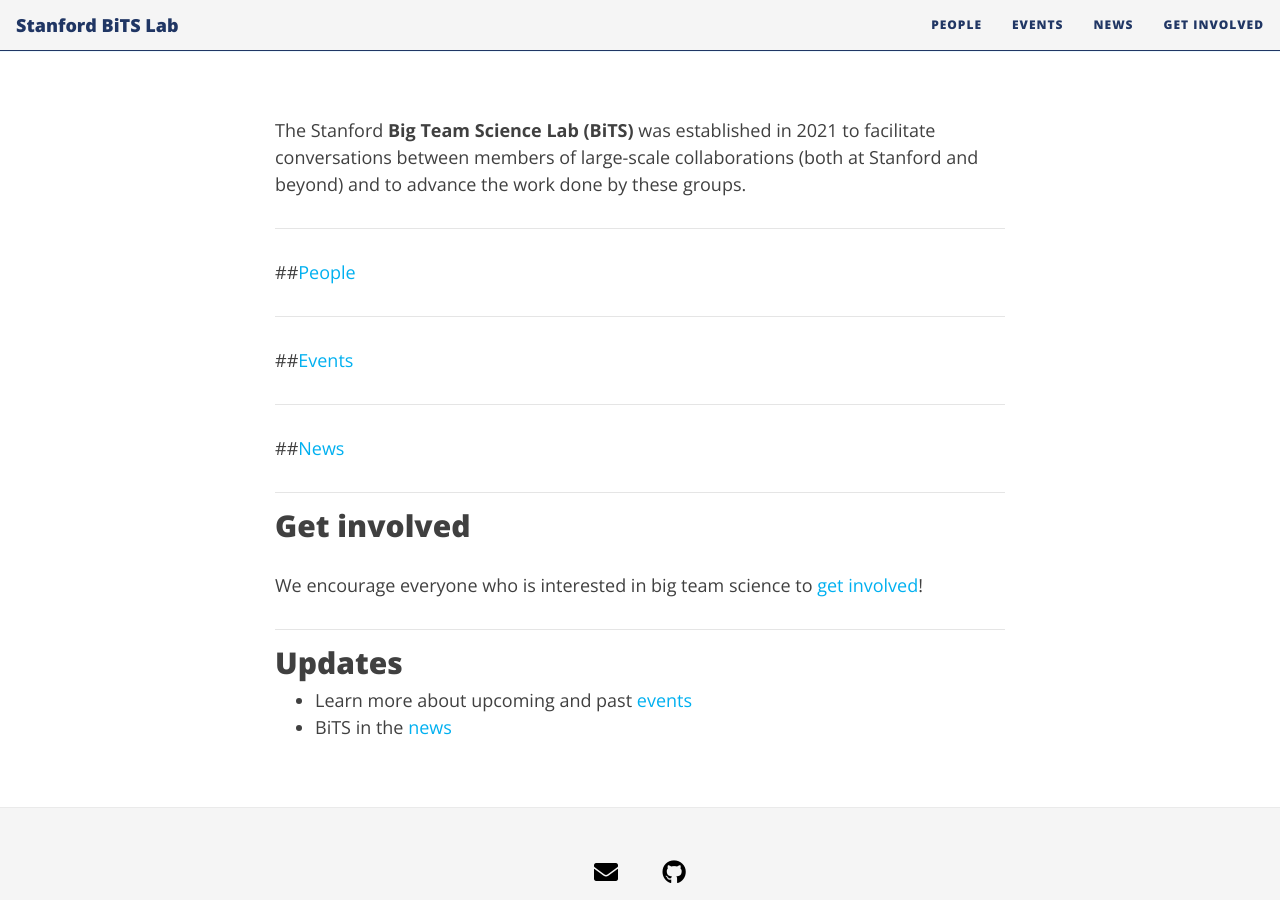
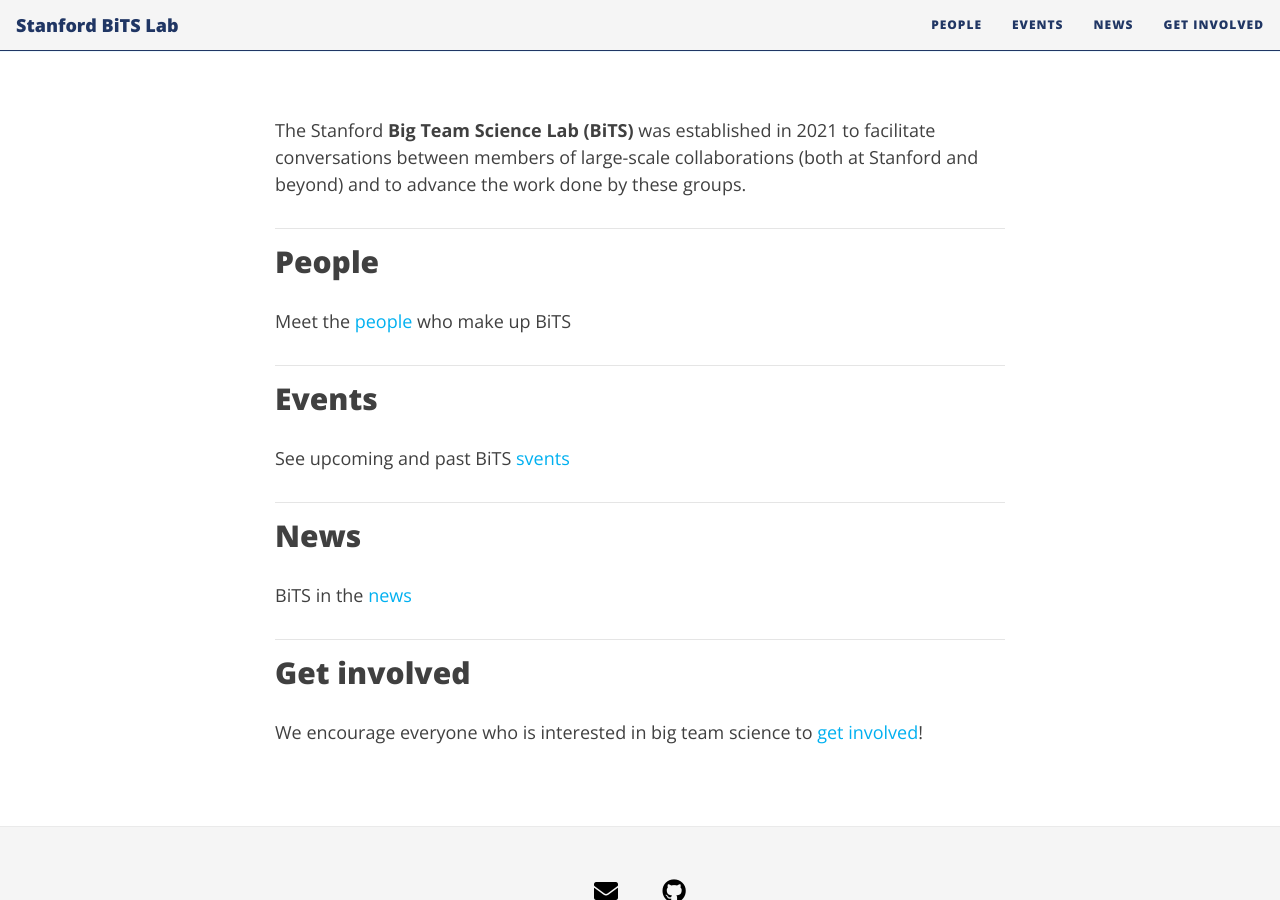
Before and after one commit to heidibaum/bigteamsciencelab.github.io, a Jekyll site: the page built from index.md, in a window 1280 px wide and 900 px high, scrolled down 435 px. Built offline with Jekyll 4.4.1, drawn with Linux system fonts in a browser that asks for light colours; nearby versions of some CDN libraries.

Commit message:
Update index.md

```diff
--- a/index.md
+++ b/index.md
@@ -16,22 +16,17 @@
 
 ***
 
-##[People]({{site.baseurl}}/people/)
+## People
+Meet the [people]({{site.baseurl}}/people/) who make up BiTS
 
 ***
-
-##[Events]({{site.baseurl}}/events/)
+## Events
+See upcoming and past BiTS [svents]({{site.baseurl}}/events/)
 
 ***
-
-##[News]({{site.baseurl}}/news/)
+## News
+BiTS in the [news]({{site.baseurl}}/news/)
 
 ***
 ## Get involved
 We encourage everyone who is interested in big team science to [get involved]({{site.baseurl}}/get_involved/)!
-
-***
-
-## Updates
-* Learn more about upcoming and past [events]({{site.baseurl}}/events/)
-* BiTS in the [news]({{site.baseurl}}/news/)
```
